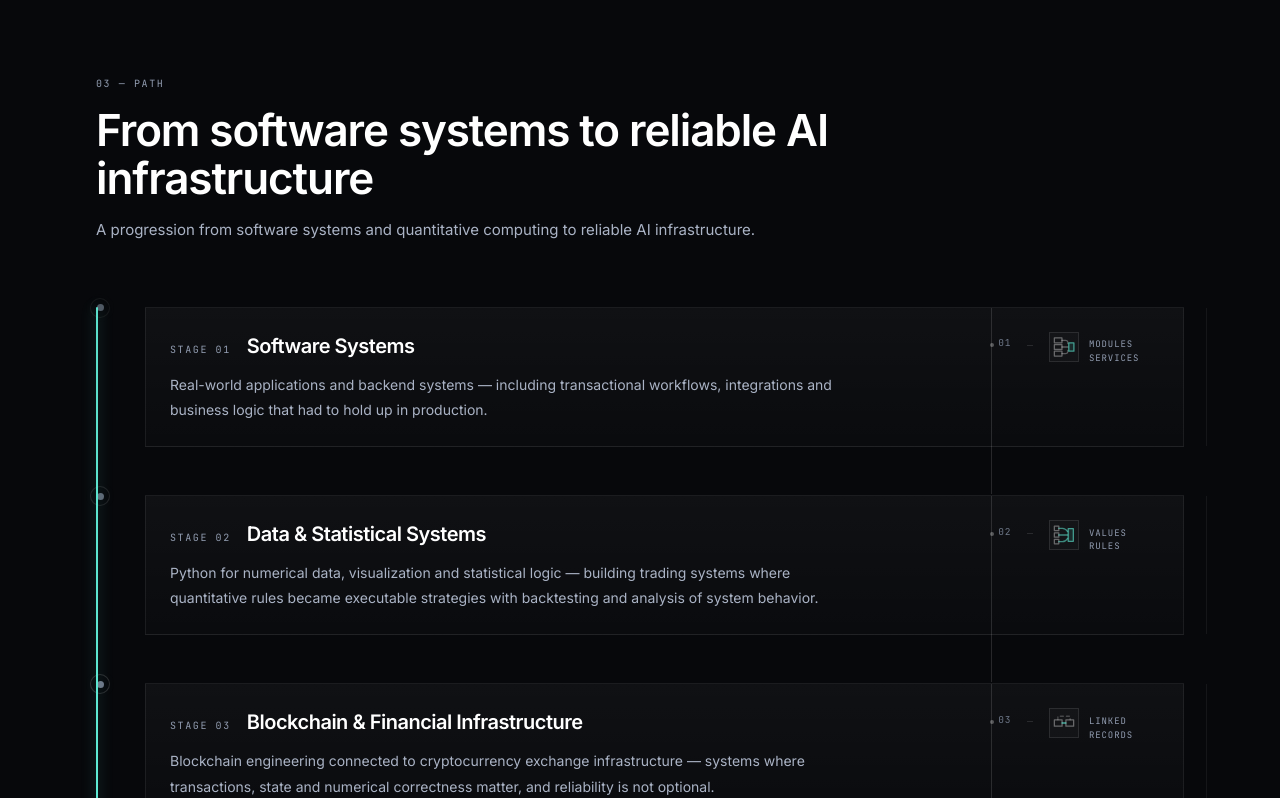
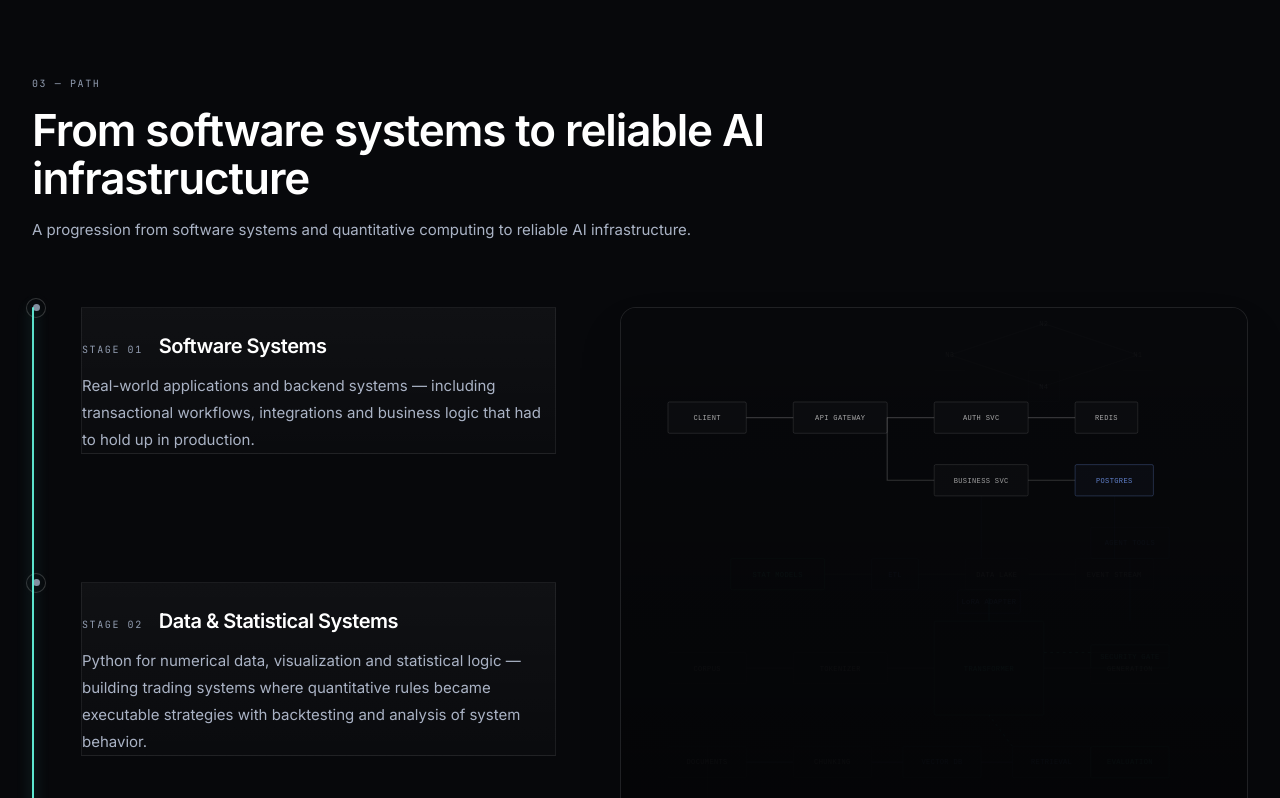
Before and after one commit to siavash-debug/Siavash-safi-CV, a React (Vite) app: page / in a window 1280 px wide. Shown: the part 2679-3477 px from the top of the page. Built offline with nearby package versions, Linux system fonts and the light colour scheme.

Commit message:
feat: Interactive stage visualizer for the engineering journey

```diff
--- a/src/components/Path.tsx
+++ b/src/components/Path.tsx
@@ -1,10 +1,31 @@
+import { useEffect, useState } from 'react'
 import { PATH_STAGES } from '../data/content'
-import { MilestoneGlyph } from './MilestoneGlyph'
+import { PathVisualizer } from './PathVisualizer'
 
 export function Path() {
+  const [activeStage, setActiveStage] = useState(0)
+
+  useEffect(() => {
+    const observer = new IntersectionObserver(
+      (entries) => {
+        entries.forEach((entry) => {
+          if (entry.isIntersecting) {
+            const index = Number(entry.target.getAttribute('data-index'))
+            setActiveStage(index)
+          }
+        })
+      },
+      { rootMargin: '-30% 0px -50% 0px' }
+    )
+
+    const els = document.querySelectorAll('.path-stage-item')
+    els.forEach((el) => observer.observe(el))
+    return () => observer.disconnect()
+  }, [])
+
   return (
     <section id="path" className="relative overflow-hidden py-24 sm:py-32">
-      <div className="relative mx-auto max-w-6xl px-5 sm:px-8">
+      <div className="relative mx-auto max-w-7xl px-5 sm:px-8">
         <div className="reveal max-w-3xl">
           <div className="meta text-emerald-300/85">03 — PATH</div>
           <h2 className="mt-4 text-[2rem] font-semibold leading-[1.08] tracking-[-0.025em] text-white sm:text-[2.75rem] sm:leading-[1.08]">
@@ -15,40 +36,37 @@ export function Path() {
           </p>
         </div>
 
-        {/* one connected journey: vertical spine, stage numbers, a milestone register per layer */}
-        <ol id="pathStages" className="path-stages mt-16 space-y-12 border-l border-white/10 pl-8 sm:pl-12">
-          {PATH_STAGES.map((stage) => (
-            <li key={stage.num} className={`path-stage reveal relative ${stage.now ? 'path-stage--now' : ''}`}>
+        <div className="mt-16 lg:grid lg:grid-cols-[1fr_1.2fr] lg:gap-16 lg:items-start">
+          {/* Left: scrolling list */}
+          <ol id="pathStages" className="path-stages space-y-16 lg:space-y-32 border-l border-white/10 pl-8 sm:pl-12">
+            {PATH_STAGES.map((stage, i) => (
+              <li key={stage.num} data-index={i} className={`path-stage-item reveal relative ${stage.now ? 'path-stage--now' : ''} ${i === activeStage ? 'opacity-100' : 'opacity-30'} transition-opacity duration-700`}>
                 <span className="path-node absolute -left-[41px] top-[-9px] sm:-left-[55px]" aria-hidden="true">
                   <span className="path-node-dot" />
                 </span>
-              <div className="path-stage-card grid gap-y-6 border-t border-white/[0.08] px-5 pb-6 pt-6 sm:px-6">
+                <div className="path-stage-card border-t border-white/[0.08] pt-6">
                   <div>
                     <div className="flex flex-wrap items-baseline gap-x-4 gap-y-1">
                       <span className={`meta ${stage.now ? 'text-emerald-300/85' : 'text-emerald-300/70'}`}>{stage.num}</span>
                       <h3 className="text-lg font-semibold tracking-tight text-white sm:text-xl">{stage.title}</h3>
                     </div>
-                  <p className="mt-3 max-w-2xl text-sm leading-[1.8] text-slate-400">{stage.blurb}</p>
+                    <p className="mt-3 text-[15px] leading-[1.8] text-slate-400">{stage.blurb}</p>
                   </div>
 
-                {/* milestone: a station on the section's right-hand axis */}
-                <div className="path-milestone" aria-hidden="true">
-                  <span className="path-milestone-node" />
-                  <span className="path-milestone-index">{stage.milestone.index}</span>
-                  <span className="path-milestone-tick" />
-                  <span className="path-milestone-glyph">
-                    <MilestoneGlyph name={stage.milestone.glyph} />
-                  </span>
-                  <span className="path-milestone-label">
-                    {stage.milestone.label[0]}
-                    <br />
-                    {stage.milestone.label[1]}
-                  </span>
+                  {/* Mobile inline visual */}
+                  <div className="mt-8 lg:hidden w-full aspect-square relative rounded-xl border border-white/10 overflow-hidden shadow-2xl">
+                    <PathVisualizer activeStage={i} />
                   </div>
                 </div>
               </li>
             ))}
           </ol>
+
+          {/* Right: Sticky Visualizer (Desktop only) */}
+          <div className="hidden lg:block sticky top-32 w-full aspect-square rounded-2xl border border-white/10 bg-[#07080b] shadow-2xl overflow-hidden">
+             <PathVisualizer activeStage={activeStage} />
+          </div>
+        </div>
       </div>
     </section>
   )
--- /dev/null
+++ b/src/components/PathVisualizer.tsx
@@ -0,0 +1,146 @@
+interface Props {
+  activeStage: number
+}
+
+const Box = ({ x, y, w, h, label, opacity, kind = 'default' }: any) => {
+  const isAccent = kind === 'accent'
+  const isBlue = kind === 'blue'
+  const fill = isAccent ? 'rgba(94, 234, 212, 0.05)' : isBlue ? 'rgba(122, 162, 255, 0.04)' : 'rgba(255, 255, 255, 0.02)'
+  const stroke = isAccent ? 'rgba(94, 234, 212, 0.45)' : isBlue ? 'rgba(122, 162, 255, 0.35)' : 'rgba(255, 255, 255, 0.15)'
+  const textColor = isAccent ? 'rgba(94, 234, 212, 0.9)' : isBlue ? 'rgba(122, 162, 255, 0.9)' : 'rgba(255, 255, 255, 0.7)'
+
+  return (
+    <g style={{ opacity, transition: 'opacity 0.6s cubic-bezier(0.16, 1, 0.3, 1), transform 0.6s ease' }}>
+      <rect x={x} y={y} width={w} height={h} fill={fill} stroke={stroke} strokeWidth={1} rx={2} />
+      <text x={x + w / 2} y={y + h / 2 + 3} fill={textColor} fontSize={9} fontFamily="monospace" textAnchor="middle" letterSpacing="0.05em">
+        {label}
+      </text>
+    </g>
+  )
+}
+
+const Flow = ({ d, opacity, kind = 'default', dash = false }: any) => {
+  const stroke = kind === 'blue' ? 'rgba(122, 162, 255, 0.5)' : kind === 'accent' ? 'rgba(94, 234, 212, 0.6)' : 'rgba(255, 255, 255, 0.2)'
+  return (
+    <path
+      d={d}
+      fill="none"
+      stroke={stroke}
+      strokeWidth={1.5}
+      strokeDasharray={dash ? "4 4" : "none"}
+      style={{ opacity, transition: 'opacity 0.6s cubic-bezier(0.16, 1, 0.3, 1)' }}
+      markerEnd={`url(#arrow-${kind})`}
+    />
+  )
+}
+
+export function PathVisualizer({ activeStage }: Props) {
+  const o = (target: number | number[]) => {
+    if (activeStage === 6) {
+      if (Array.isArray(target) && target.includes(6)) return 1;
+      return 0.4;
+    }
+    if (Array.isArray(target)) return target.includes(activeStage) ? 1 : 0.05;
+    return activeStage === target ? 1 : 0.05;
+  }
+
+  return (
+    <div className="w-full h-full relative bg-[#07080b] flex items-center justify-center">
+      <div className="absolute inset-0 bg-gradient-to-b from-transparent to-black/50 pointer-events-none" />
+      <svg viewBox="0 0 800 800" className="w-full h-full" preserveAspectRatio="xMidYMid meet">
+        <defs>
+          <marker id="arrow-default" viewBox="0 0 10 10" refX="8" refY="5" markerWidth="6" markerHeight="6" orient="auto-start-reverse">
+            <path d="M0 0 L10 5 L0 10 z" fill="rgba(255, 255, 255, 0.3)" />
+          </marker>
+          <marker id="arrow-accent" viewBox="0 0 10 10" refX="8" refY="5" markerWidth="6" markerHeight="6" orient="auto-start-reverse">
+            <path d="M0 0 L10 5 L0 10 z" fill="rgba(94, 234, 212, 0.6)" />
+          </marker>
+          <marker id="arrow-blue" viewBox="0 0 10 10" refX="8" refY="5" markerWidth="6" markerHeight="6" orient="auto-start-reverse">
+            <path d="M0 0 L10 5 L0 10 z" fill="rgba(122, 162, 255, 0.5)" />
+          </marker>
+          <pattern id="grid" width="40" height="40" patternUnits="userSpaceOnUse">
+            <path d="M 40 0 L 0 0 0 40" fill="none" stroke="rgba(255,255,255,0.03)" strokeWidth="1" />
+          </pattern>
+        </defs>
+
+        <rect width="100%" height="100%" fill="url(#grid)" />
+
+        {/* --- STAGE 0: Software Systems --- */}
+        <Flow d="M 160 140 H 220" opacity={o([0, 1])} />
+        <Flow d="M 340 140 H 400" opacity={o([0])} />
+        <Flow d="M 340 140 V 220 H 400" opacity={o([0, 1])} />
+        <Flow d="M 520 140 H 580" opacity={o([0])} />
+        <Flow d="M 520 220 H 580" opacity={o([0, 1])} />
+
+        <Box x={60} y={120} w={100} h={40} label="CLIENT" opacity={o([0])} />
+        <Box x={220} y={120} w={120} h={40} label="API GATEWAY" opacity={o([0])} />
+        <Box x={400} y={120} w={120} h={40} label="AUTH SVC" opacity={o([0])} />
+        <Box x={400} y={200} w={120} h={40} label="BUSINESS SVC" opacity={o([0, 1])} />
+        <Box x={580} y={120} w={80} h={40} label="REDIS" opacity={o([0])} />
+        <Box x={580} y={200} w={100} h={40} label="POSTGRES" opacity={o([0, 1])} kind="blue" />
+
+        {/* --- STAGE 1: Data & Stats --- */}
+        <Flow d="M 460 240 V 320" opacity={o([1])} kind="blue" />
+        <Flow d="M 630 240 V 320" opacity={o([1])} kind="blue" />
+        <Flow d="M 320 340 H 260" opacity={o([1])} />
+        <Flow d="M 440 340 H 380" opacity={o([1])} />
+        <Flow d="M 580 340 H 520" opacity={o([1])} />
+
+        <Box x={580} y={320} w={100} h={40} label="EVENT STREAM" opacity={o([1])} />
+        <Box x={440} y={320} w={80} h={40} label="DATA LAKE" opacity={o([1])} />
+        <Box x={320} y={320} w={60} h={40} label="ETL" opacity={o([1])} kind="blue" />
+        <Box x={140} y={320} w={120} h={40} label="STAT MODELS" opacity={o([1])} kind="accent" />
+
+        {/* --- STAGE 2: Blockchain --- */}
+        <Flow d="M 660 60 L 540 20" opacity={o([2])} />
+        <Flow d="M 540 20 L 420 60" opacity={o([2])} />
+        <Flow d="M 420 60 L 540 100" opacity={o([2])} />
+        <Flow d="M 540 100 L 660 60" opacity={o([2])} />
+
+        <Box x={640} y={40} w={40} h={40} label="N1" opacity={o([2])} />
+        <Box x={520} y={0} w={40} h={40} label="N2" opacity={o([2])} />
+        <Box x={400} y={40} w={40} h={40} label="N3" opacity={o([2])} />
+        <Box x={520} y={80} w={40} h={40} label="N4" opacity={o([2])} />
+
+        {/* --- STAGE 3: ML, GenAI & LLM --- */}
+        <Flow d="M 160 460 H 220" opacity={o([3, 4, 5, 6])} />
+        <Flow d="M 340 460 H 400" opacity={o([3, 4, 5, 6])} />
+        <Flow d="M 540 460 H 600" opacity={o([3, 4, 5, 6])} />
+
+        <Box x={60} y={440} w={100} h={40} label="CORPUS" opacity={o([3])} />
+        <Box x={220} y={440} w={120} h={40} label="TOKENIZER" opacity={o([3, 4, 5, 6])} />
+        <Box x={400} y={400} w={140} h={120} label="TRANSFORMER" opacity={o([3, 4, 5, 6])} kind="accent" />
+        <Box x={600} y={440} w={100} h={40} label="GENERATION" opacity={o([3, 4, 5, 6])} />
+
+        {/* --- STAGE 4: Retrieval, RAG & Eval --- */}
+        <Flow d="M 160 580 H 220" opacity={o([4, 5, 6])} kind="blue" />
+        <Flow d="M 320 580 H 360" opacity={o([4, 5, 6])} kind="blue" />
+        <Flow d="M 460 580 H 500" opacity={o([4, 5, 6])} kind="blue" />
+        <Flow d="M 500 560 L 470 520" opacity={o([4, 5, 6])} kind="accent" dash />
+        <Flow d="M 650 480 V 560" opacity={o([4, 5, 6])} />
+
+        <Box x={60} y={560} w={100} h={40} label="DOCUMENTS" opacity={o([4, 5, 6])} />
+        <Box x={220} y={560} w={100} h={40} label="CHUNKING" opacity={o([4, 5, 6])} />
+        <Box x={360} y={560} w={100} h={40} label="VECTOR DB" opacity={o([4, 5, 6])} kind="blue" />
+        <Box x={500} y={560} w={100} h={40} label="RETRIEVAL" opacity={o([4, 5, 6])} kind="blue" />
+        <Box x={600} y={560} w={100} h={40} label="EVALUATION" opacity={o([4, 5, 6])} kind="accent" />
+
+        {/* --- STAGE 5: Adaptation, Security & Agents --- */}
+        <Flow d="M 470 370 V 400" opacity={o([5, 6])} kind="accent" />
+        <Flow d="M 540 440 H 600" opacity={o([5, 6])} kind="accent" dash />
+        <Flow d="M 650 320 V 400" opacity={o([5, 6])} kind="blue" />
+
+        <Box x={430} y={360} w={80} h={30} label="LoRA ADAPTER" opacity={o([5, 6])} kind="blue" />
+        <Box x={600} y={430} w={100} h={30} label="SECURITY GATE" opacity={o([5, 6])} kind="accent" />
+        <Box x={600} y={280} w={100} h={40} label="AGENT TOOLS" opacity={o([5, 6])} kind="blue" />
+
+        {/* --- STAGE 6: AI Reliability --- */}
+        <Flow d="M 60 660 H 700" opacity={o([6])} kind="dim" />
+        <Flow d="M 110 560 V 660" opacity={o([6])} kind="dim" />
+        <Flow d="M 470 520 V 660" opacity={o([6])} kind="dim" />
+        <Flow d="M 650 600 V 660" opacity={o([6])} kind="dim" />
+        <Box x={300} y={640} w={200} h={40} label="OBSERVABILITY & PROVENANCE" opacity={o([6])} kind="accent" />
+      </svg>
+    </div>
+  )
+}
--- a/src/index.css
+++ b/src/index.css
@@ -197,14 +197,8 @@ header.is-scrolled .nav-bg {
 
 @media (min-width: 640px) {
   .path-stages { --rail-w: 10.5rem; }
-  .path-stage-card {
-    display: grid; grid-template-columns: minmax(0, 1fr) var(--rail-w); column-gap: 1.5rem;
-    position: relative;
-  }
-  .path-stage-card::after {
-    content: ''; position: absolute; right: -1.5rem; top: 0; bottom: 0; width: 1px;
-    background: rgba(255, 255, 255, .06);
-  }
+
+
   .path-milestone { position: relative; align-items: flex-start; gap: .65rem; padding-left: .45rem; }
   .path-milestone::before {
     content: ''; position: absolute; left: 0; top: -1.5rem; bottom: -4.5rem; width: 1px;
```
Lines whose indentation alone changed are shown as unchanged.
